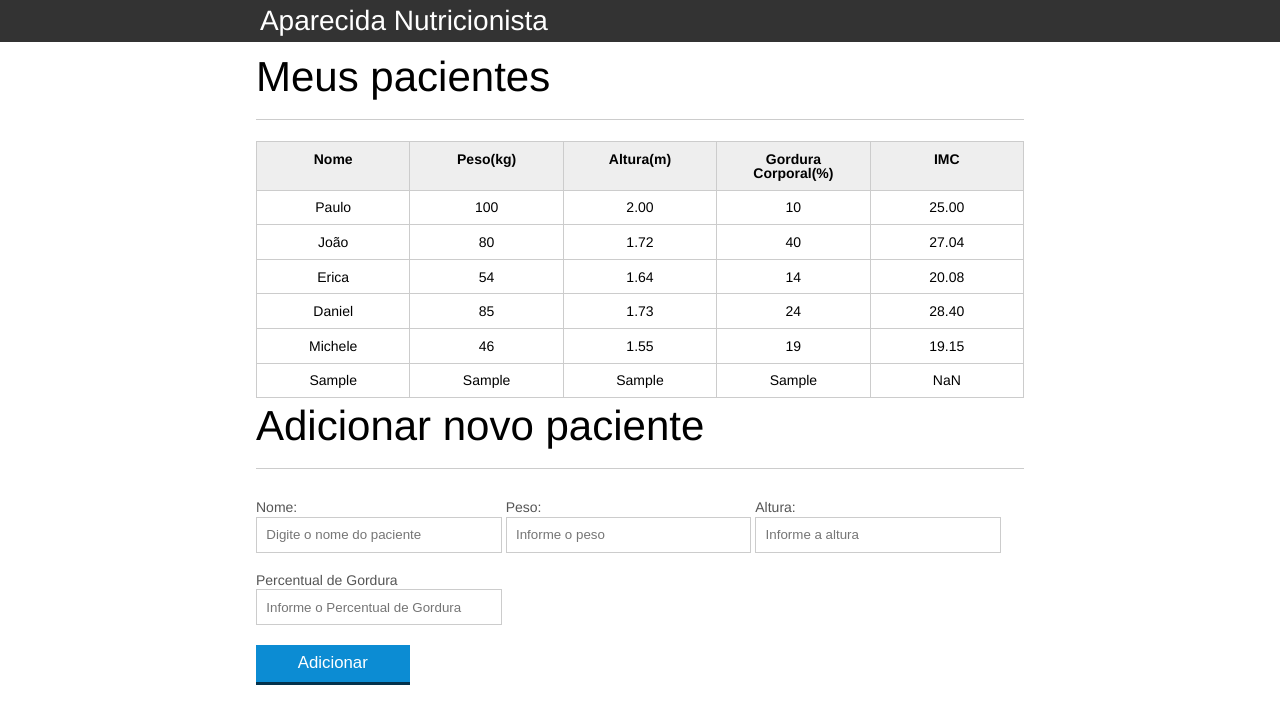
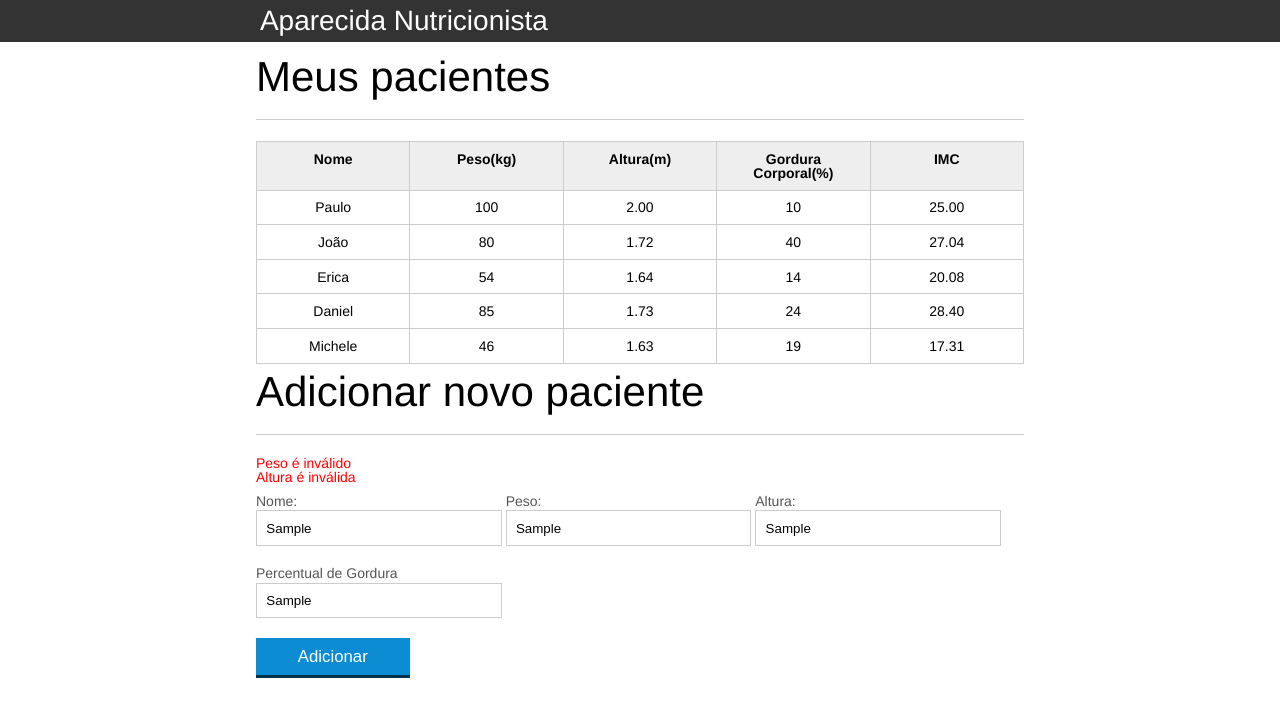
Before and after one commit to Daniel-Anjos/AluraJavascript, a plain HTML site: page index.html in a window 1280 px wide. Both pictures are taken after typing "Sample", "Sample", "Sample", "Sample" into the empty fields and a click on the button "Adicionar". Drawn offline with Linux system fonts and the light colour scheme.

Commit message:
Efetuando validações e organizando o código

```diff
--- a/css/index.css
+++ b/css/index.css
@@ -133,3 +133,7 @@ button[disabled=disabled], button:disabled {
 .paciente-invalido {
 	background-color: lightcoral;
 }
+
+#mensagens-erro{
+	color: red;
+}
--- a/index.html
+++ b/index.html
@@ -65,7 +65,7 @@
 					<tr class="paciente">
 						<td class="info-nome">Michele</td>
 						<td class="info-peso">46</td>
-						<td class="info-altura">1.55</td>
+						<td class="info-altura">1.63</td>
 						<td class="info-gordura">19</td>
 						<td class="info-imc">0</td>
 					</tr>
@@ -76,6 +76,7 @@
 	</main>
 	<section class="container">
 		<h2 id="titulo-form">Adicionar novo paciente </h2>
+		<ul id="mensagens-erro"></ul>
 		<form id="form-adiciona">
 			<div class="grupo">
 				<label for="nome">Nome:</label>
--- a/js/calcula-imc.js
+++ b/js/calcula-imc.js
@@ -15,17 +15,18 @@ for (var i = 0; i < pacientes.length; i++) {
 
     var tdImc = paciente.querySelector(".info-imc");
 
-    var pesoEhValido = true;
-    var alturaEhValida = true;
+    var pesoEhValido = validaPeso(peso);
+    var alturaEhValida = validaAltura(altura);
 
-    if (peso <= 0 || peso >= 1000) {
+    if (!pesoEhValido) {
         console.log("Peso inválido!");
         pesoEhValido = false;
         tdImc.textContent = "Peso inválido";
         paciente.classList.add("paciente-invalido");
     }
 
-    if (altura <= 0 || altura >= 3.00) {
+
+    if (!alturaEhValida) {
         console.log("Altura inválida!");
         alturaEhValida = false;
         tdImc.textContent = "Altura inválida";
@@ -43,3 +44,19 @@ function calculaImc(peso, altura){
     imc = peso / (altura*altura);
     return imc.toFixed(2);
 }
+
+function validaPeso(peso){
+    if (peso > 0 && peso < 1000) {
+        return true;
+    }else{
+        return false;
+    }
+}
+
+function validaAltura(altura){
+    if (altura > 0 && altura < 3.0){
+        return true;
+    }else{
+        return false;
+    }
+}
--- a/js/form.js
+++ b/js/form.js
@@ -6,11 +6,19 @@ botaoAdicionar.addEventListener("click", function (event) {
 
     var paciente = obtemPacienteDoFormulario(form);
     var pacienteTr = montaTr(paciente);
+    var erros = validaPaciente(paciente);
+    console.log(erros);
+    if (erros.length > 0){
+        exibeMensagensDeErro(erros);
+        return;
+    }
 
     var tabela = document.querySelector("#tabela-pacientes");
     tabela.appendChild(pacienteTr);
 
     form.reset();
+    var mensagensErro = document.querySelector("#mensagens-erro");
+    mensagensErro.innerHTML = "";
 })
 
 function obtemPacienteDoFormulario(form){
@@ -44,3 +52,27 @@ function montaTd(dado, classe){
     td.classList.add(classe);
     return td;
 }
+
+function validaPaciente(paciente){
+    var erros = [];
+    if (!validaPeso(paciente.peso)) erros.push("Peso é inválido");
+    if (!validaAltura(paciente.altura)) erros.push("Altura é inválida");
+    if(paciente.nome.length == 0) erros.push("Nome não pode ser vazio");
+    if(paciente.gordura.length == 0) erros.push("Gordura não pode estar em branco ");
+    if(paciente.peso.length == 0) erros.push("Peso não pode estar em branco ");
+    if(paciente.altura.length == 0) erros.push("Altura não pode estar em branco ");
+    return erros;
+}
+
+
+var mensagemErro = document.querySelector("#mensagem-erro");
+
+function exibeMensagensDeErro(erros){
+    var ul = document.querySelector("#mensagens-erro");
+    ul.innerHTML = "";
+    erros.forEach(function(erro){
+        var li = document.createElement("li");
+        li.textContent = erro;
+        ul.appendChild(li);
+    });
+}
```
